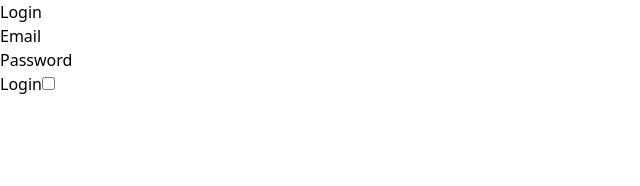
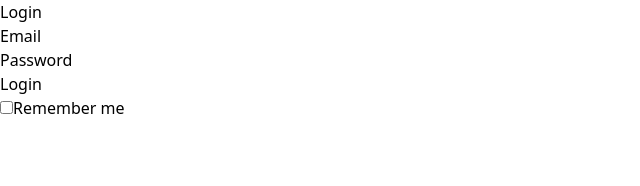
Before and after one commit to PaulaBCdev/practica-react, a React (Vite) app: page /login in a window 1280 px wide. Shown: the top 186 px of the page, without its empty margins (0-640 px from the left). Built offline with nearby package versions, Linux system fonts and the light colour scheme.

Commit message:
'remember me' checkbox update

```diff
--- a/src/pages/auth/login-page.tsx
+++ b/src/pages/auth/login-page.tsx
@@ -63,6 +63,7 @@ function LoginPage() {
         <button type="submit" className="login-btn" disabled={isDisabled}>
           Login
         </button>
+        <div className="remember-me-check">
           <input
             type="checkbox"
             name="rememberMe"
@@ -70,6 +71,8 @@ function LoginPage() {
             checked={isChecked}
             onChange={handleCheck}
           />
+          <label>Remember me</label>
+        </div>
       </form>
       {error && (
         <div
--- a/src/pages/auth/service.ts
+++ b/src/pages/auth/service.ts
@@ -8,7 +8,6 @@ export const login = async (credentials: Credentials, isChecked: boolean) => {
 
   if (isChecked) {
     storage.set("auth", accessToken);
-    console.log("is checked");
   }
 
   setAuthorizationHeader(accessToken);
```
Lines whose indentation alone changed are shown as unchanged.
